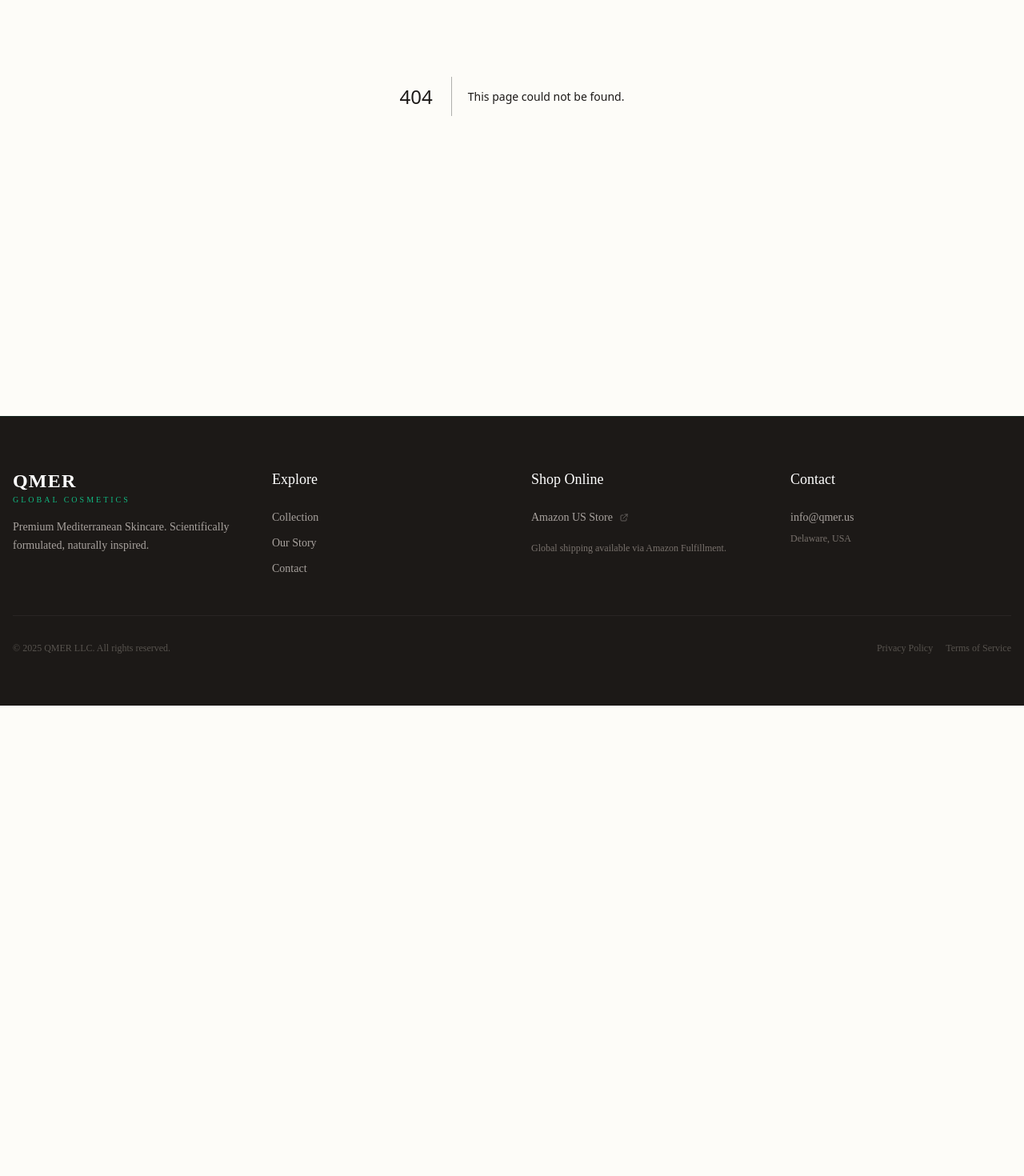
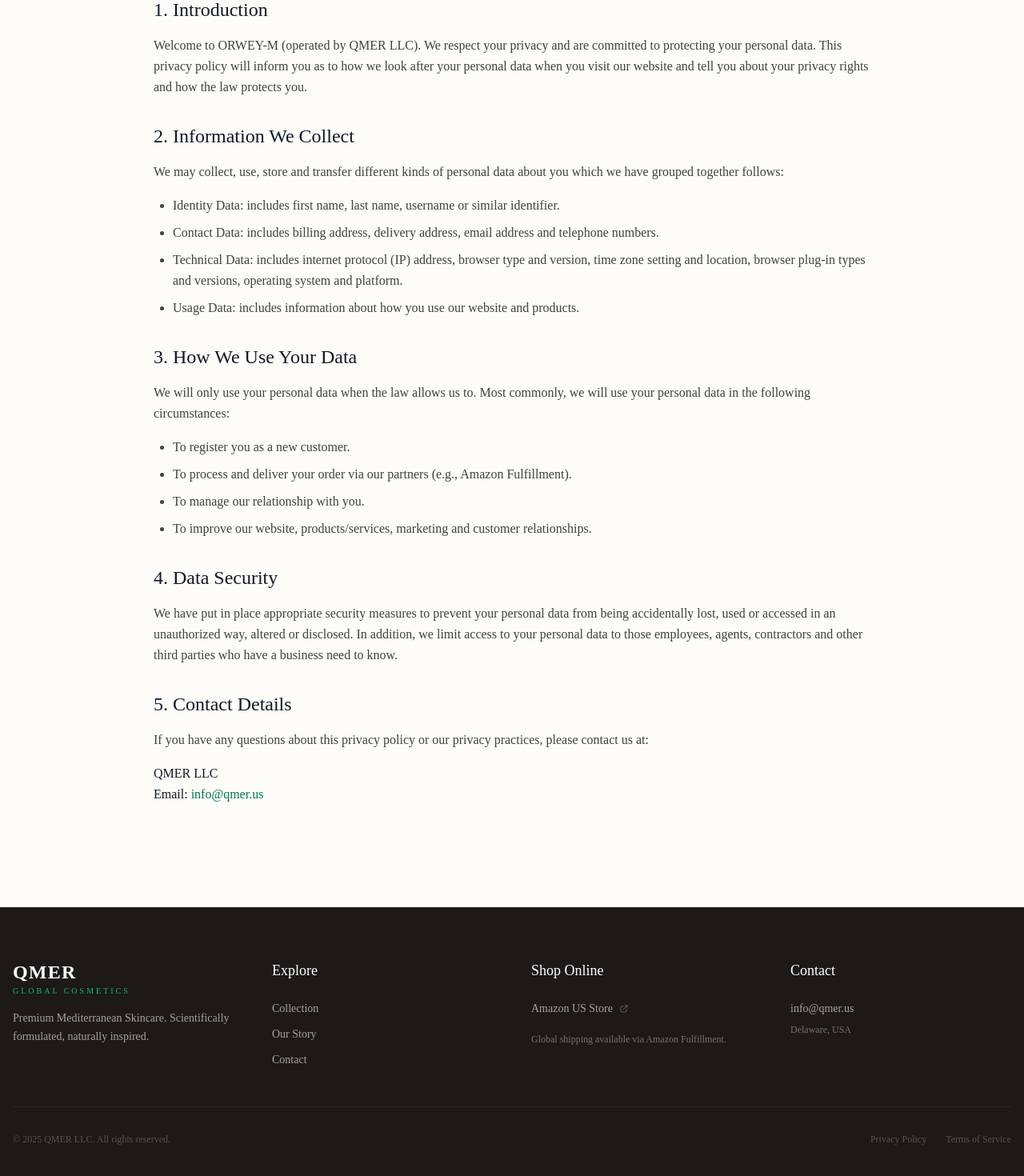
Before and after one commit to Qmer-admin/qmer-website, a Next.js app: page /privacy in a window 1280 px wide. Before the commit this address had no page. Shown: the part 280-1750 px from the top of the page at 80% size. Before the commit the page ends 1162 px from the top, so only its background shows below. Built offline with nearby package versions, Linux system fonts and the light colour scheme; a web font is replaced by a local one.

Commit message:
Add Privacy and Terms

```diff
--- /dev/null
+++ b/src/app/privacy/page.tsx
@@ -0,0 +1,73 @@
+import React from 'react';
+import { siteConfig } from '@/lib/data';
+
+export const metadata = {
+  title: 'Privacy Policy',
+  description: `Privacy Policy for ${siteConfig.name}`,
+};
+
+export default function PrivacyPage() {
+  return (
+    <main className="min-h-screen bg-[#FDFCF8] py-32 px-6">
+      <div className="container mx-auto max-w-4xl">
+        <h1 className="text-4xl md:text-5xl font-serif text-gray-900 mb-8">Privacy Policy</h1>
+        <p className="text-stone-500 mb-12 text-sm">Last Updated: {new Date().toLocaleDateString('en-US', { year: 'numeric', month: 'long', day: 'numeric' })}</p>
+
+        <div className="prose prose-stone prose-lg max-w-none text-stone-700 font-light leading-relaxed space-y-8">
+          <section>
+            <h2 className="text-2xl font-serif text-gray-900 mb-4">1. Introduction</h2>
+            <p>
+              Welcome to <strong>{siteConfig.name}</strong> (operated by {siteConfig.company}). We respect your privacy and are committed to protecting your personal data.
+              This privacy policy will inform you as to how we look after your personal data when you visit our website and tell you about your privacy rights and how the law protects you.
+            </p>
+          </section>
+
+          <section>
+            <h2 className="text-2xl font-serif text-gray-900 mb-4">2. Information We Collect</h2>
+            <p>
+              We may collect, use, store and transfer different kinds of personal data about you which we have grouped together follows:
+            </p>
+            <ul className="list-disc pl-6 space-y-2 mt-4">
+              <li><strong>Identity Data:</strong> includes first name, last name, username or similar identifier.</li>
+              <li><strong>Contact Data:</strong> includes billing address, delivery address, email address and telephone numbers.</li>
+              <li><strong>Technical Data:</strong> includes internet protocol (IP) address, browser type and version, time zone setting and location, browser plug-in types and versions, operating system and platform.</li>
+              <li><strong>Usage Data:</strong> includes information about how you use our website and products.</li>
+            </ul>
+          </section>
+
+          <section>
+            <h2 className="text-2xl font-serif text-gray-900 mb-4">3. How We Use Your Data</h2>
+            <p>
+              We will only use your personal data when the law allows us to. Most commonly, we will use your personal data in the following circumstances:
+            </p>
+            <ul className="list-disc pl-6 space-y-2 mt-4">
+              <li>To register you as a new customer.</li>
+              <li>To process and deliver your order via our partners (e.g., Amazon Fulfillment).</li>
+              <li>To manage our relationship with you.</li>
+              <li>To improve our website, products/services, marketing and customer relationships.</li>
+            </ul>
+          </section>
+
+          <section>
+            <h2 className="text-2xl font-serif text-gray-900 mb-4">4. Data Security</h2>
+            <p>
+              We have put in place appropriate security measures to prevent your personal data from being accidentally lost, used or accessed in an unauthorized way, altered or disclosed.
+              In addition, we limit access to your personal data to those employees, agents, contractors and other third parties who have a business need to know.
+            </p>
+          </section>
+
+          <section>
+            <h2 className="text-2xl font-serif text-gray-900 mb-4">5. Contact Details</h2>
+            <p>
+              If you have any questions about this privacy policy or our privacy practices, please contact us at:
+            </p>
+            <p className="mt-4 font-medium text-gray-900">
+              {siteConfig.company}<br/>
+              Email: <a href={`mailto:${siteConfig.email}`} className="text-emerald-700 hover:underline">{siteConfig.email}</a>
+            </p>
+          </section>
+        </div>
+      </div>
+    </main>
+  );
+}
--- /dev/null
+++ b/src/app/terms/page.tsx
@@ -0,0 +1,62 @@
+import React from 'react';
+import { siteConfig } from '@/lib/data';
+
+export const metadata = {
+  title: 'Terms of Service',
+  description: `Terms and Conditions for ${siteConfig.name}`,
+};
+
+export default function TermsPage() {
+  return (
+    <main className="min-h-screen bg-[#FDFCF8] py-32 px-6">
+      <div className="container mx-auto max-w-4xl">
+        <h1 className="text-4xl md:text-5xl font-serif text-gray-900 mb-8">Terms of Service</h1>
+        <p className="text-stone-500 mb-12 text-sm">Last Updated: {new Date().toLocaleDateString('en-US', { year: 'numeric', month: 'long', day: 'numeric' })}</p>
+
+        <div className="prose prose-stone prose-lg max-w-none text-stone-700 font-light leading-relaxed space-y-8">
+          <section>
+            <h2 className="text-2xl font-serif text-gray-900 mb-4">1. Agreement to Terms</h2>
+            <p>
+              These Terms of Service constitute a legally binding agreement made between you, whether personally or on behalf of an entity (“you”) and <strong>{siteConfig.company}</strong> ("we," "us" or "our"),
+              concerning your access to and use of the <strong>{siteConfig.name}</strong> website.
+            </p>
+          </section>
+
+          <section>
+            <h2 className="text-2xl font-serif text-gray-900 mb-4">2. Products and Services</h2>
+            <p>
+              We make every effort to display as accurately as possible the colors, features, specifications, and details of the products available on the Site. However, we do not guarantee that the colors, features, specifications, and details of the products will be accurate, complete, reliable, current, or free of other errors, and your electronic display may not accurately reflect the actual colors and details of the products.
+            </p>
+            <p className="mt-4 bg-stone-100 p-4 border-l-4 border-emerald-700 italic text-sm">
+              <strong>Medical Disclaimer:</strong> The products and information found on this website are not intended to replace professional medical advice or treatment. Our products are not intended to diagnose, treat, cure, or prevent any disease. Always consult your physician or other qualified health provider before using any new skincare product.
+            </p>
+          </section>
+
+          <section>
+            <h2 className="text-2xl font-serif text-gray-900 mb-4">3. Purchases and Payment</h2>
+            <p>
+              We accept payments through secure third-party payment processors or via our Amazon Store integration. You agree to provide current, complete, and accurate purchase and account information for all purchases made via the Site.
+            </p>
+          </section>
+
+          <section>
+            <h2 className="text-2xl font-serif text-gray-900 mb-4">4. Intellectual Property Rights</h2>
+            <p>
+              Unless otherwise indicated, the Site is our proprietary property and all source code, databases, functionality, software, website designs, audio, video, text, photographs, and graphics on the Site (collectively, the “Content”) and the trademarks, service marks, and logos contained therein (the “Marks”) are owned or controlled by us or licensed to us.
+            </p>
+          </section>
+
+          <section>
+            <h2 className="text-2xl font-serif text-gray-900 mb-4">5. Contact Us</h2>
+            <p>
+              In order to resolve a complaint regarding the Site or to receive further information regarding use of the Site, please contact us at:
+            </p>
+            <p className="mt-4 font-medium text-gray-900">
+              Email: <a href={`mailto:${siteConfig.email}`} className="text-emerald-700 hover:underline">{siteConfig.email}</a>
+            </p>
+          </section>
+        </div>
+      </div>
+    </main>
+  );
+}
--- a/src/components/Footer.tsx
+++ b/src/components/Footer.tsx
@@ -60,9 +60,13 @@
         {/* Alt Telif */}
         <div className="pt-8 border-t border-stone-800 flex flex-col md:flex-row justify-between items-center gap-4 text-xs text-stone-600">
           <p>&copy; {new Date().getFullYear()} {siteConfig.company}. All rights reserved.</p>
-          <div className="flex gap-4">
-              <span className="hover:text-stone-400 cursor-pointer">Privacy Policy</span>
-              <span className="hover:text-stone-400 cursor-pointer">Terms of Service</span>
+          <div className="flex gap-6">
+              <Link href="/privacy" className="hover:text-stone-400 transition-colors cursor-pointer">
+                Privacy Policy
+              </Link>
+              <Link href="/terms" className="hover:text-stone-400 transition-colors cursor-pointer">
+                Terms of Service
+              </Link>
           </div>
         </div>
       </div>
```
